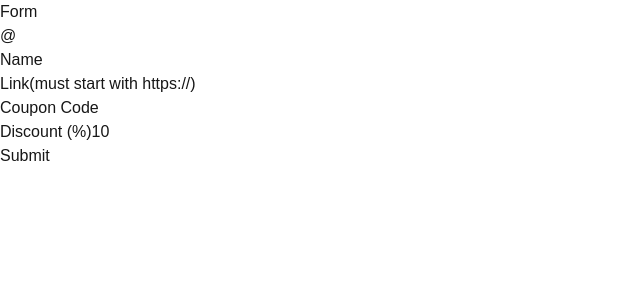
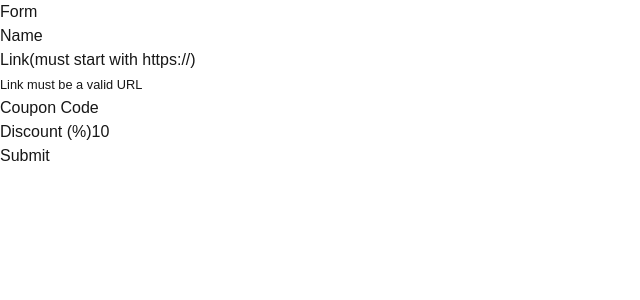
Before and after one commit to ShaQay3Q/form-nextjs, a Next.js app: page / in a window 1280 px wide. Both pictures are taken after typing "Sample", "Sample", "Sample" into the empty fields and a click on the button "Submit". Shown: the top 300 px of the page, without its empty margins (0-640 px from the left). Built offline with nearby package versions, Linux system fonts and the light colour scheme.

Commit message:
handle error on client side

```diff
--- a/src/app/_actions/formHandler.ts
+++ b/src/app/_actions/formHandler.ts
@@ -2,8 +2,11 @@
 
 import { dealSchema } from "../_schemas/deal";
 import { DealFormState } from "../_types/deal";
+import { z } from "zod";
+import { convertZodErrors } from "../_utils/errors";
 
-//
+// type FormData = z.infer<typeof dealSchema>
+
 export async function formHandlerAction(
 	formData: FormData
 ): Promise<DealFormState<undefined>> {
@@ -16,12 +19,15 @@ export async function formHandlerAction(
 		discount: formData.get("discount"),
 	};
 
+	// type unvalidatedDeal = z.infer<typeof dealSchema>;
+
 	const validatedDeal = dealSchema.safeParse(unvalidatedDeal);
 
 	if (!validatedDeal.success) {
 		console.log(validatedDeal.error);
 
-		return {};
+		const errors = convertZodErrors(validatedDeal.error);
+		return { errors };
 	} else {
 		console.log(validatedDeal);
 
--- a/src/app/_types/deal.ts
+++ b/src/app/_types/deal.ts
@@ -1,5 +1,6 @@
 //! Helper interfaces
 
+// T is t he placeholder for any type that can be used later.
 export type DealFormState<T> = {
 	errors?: StringMap;
 	successMessage?: string;
--- /dev/null
+++ b/src/app/_utils/errors.ts
@@ -0,0 +1,15 @@
+import { StringMap } from "../_types/deal";
+import { ZodError } from "zod";
+
+export const convertZodErrors = (error: ZodError): StringMap => {
+	return error.issues.reduce(
+		(accumulator: { [key: string]: string }, issue) => {
+			// for the key at that path = issue.path[0] adds the value of issue.message
+			accumulator[issue.path[0]] = issue.message;
+			return accumulator;
+		},
+		// Strats with an emoty object and sets
+		// it reitterate through issues
+		{}
+	);
+};
--- a/src/components/DealForm.tsx
+++ b/src/components/DealForm.tsx
@@ -1,16 +1,27 @@
 "use client";
 
-import { handleAction } from "@/app/_actions/formHandler";
-import React from "react";
+import { formHandlerAction, handleAction } from "@/app/_actions/formHandler";
+import { StringMap } from "@/app/_types/deal";
+import { error } from "console";
+import React, { useEffect, useState } from "react";
 
 export default function DealForm() {
+	const [errors, setErrors] = useState<StringMap>({});
+
+	const handleFormOnSubmit = async (formData: FormData) => {
+		// gets the error and success message from server and show it on client side
+		const { errors, successMessage } = await formHandlerAction(formData);
+		console.log(errors, successMessage);
+		if (errors) {
+			setErrors(errors);
+		}
+	};
 	return (
 		<div className='w-full flex justify-center flex-col mx-6'>
-			<h1 className='text-pink-500 font-bold text-3xl mb-4'>Form</h1>@
+			<h1 className='text-pink-500 font-bold text-3xl mb-4'>Form</h1>
 			<form
 				className='w-full'
-				action={handleAction}
-				method='POST'
+				action={handleFormOnSubmit}
 			>
 				<div className='flex flex-col gap-y-4'>
 					<div>
@@ -28,6 +39,11 @@ export default function DealForm() {
 							required
 							className='w-full p-2 rounded-md text-gray-900'
 						/>
+						<div className='min-h-2'>
+							{errors?.name && (
+								<small className='text-red-500'>{errors.name}</small>
+							)}
+						</div>
 					</div>
 					<div>
 						<label
@@ -46,6 +62,11 @@ export default function DealForm() {
 							required
 							className='w-full p-2 rounded-md text-gray-900'
 						/>
+						<div className='min-h-2'>
+							{errors?.link && (
+								<small className='text-red-500'>{errors.link}</small>
+							)}
+						</div>
 					</div>
 					<div>
 						<label
@@ -62,6 +83,11 @@ export default function DealForm() {
 							min={5}
 							className='w-full p-2 rounded-md text-gray-900'
 						/>
+						<div className='min-h-2'>
+							{errors?.couponcode && (
+								<small className='text-red-500'>{errors.couponcode}</small>
+							)}
+						</div>
 					</div>
 					<div>
 						<label
@@ -80,6 +106,11 @@ export default function DealForm() {
 							max={100}
 							className='w-full p-2 rounded-md text-gray-900'
 						/>
+						<div className='min-h-2'>
+							{errors?.discout && (
+								<small className='text-red-500'>{errors.discount}</small>
+							)}
+						</div>
 					</div>
 					<button className='bg-pink-600 w-full rounded-md p-2 mt-5 text-lg font-bold tracking-wider'>
 						Submit
```
